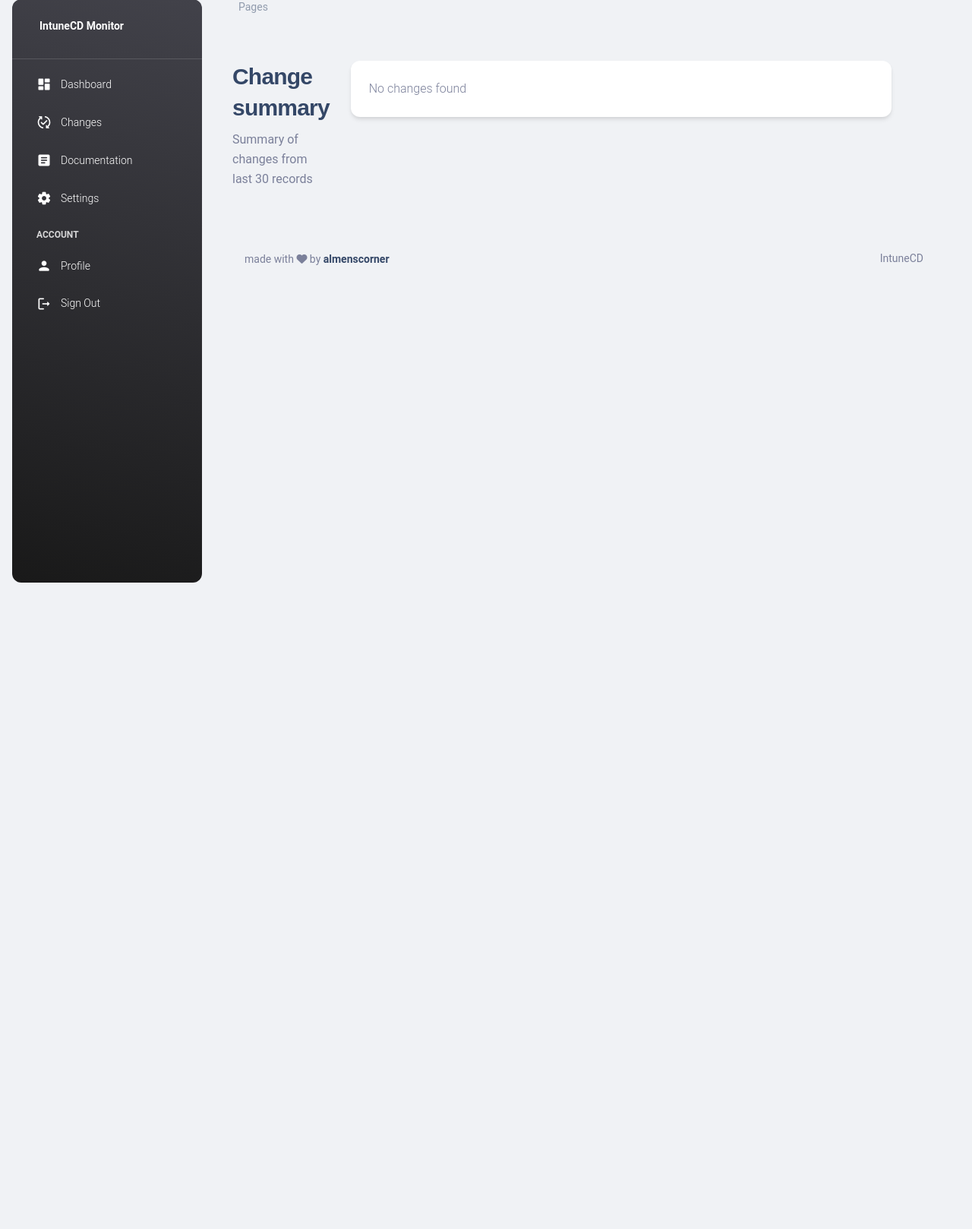
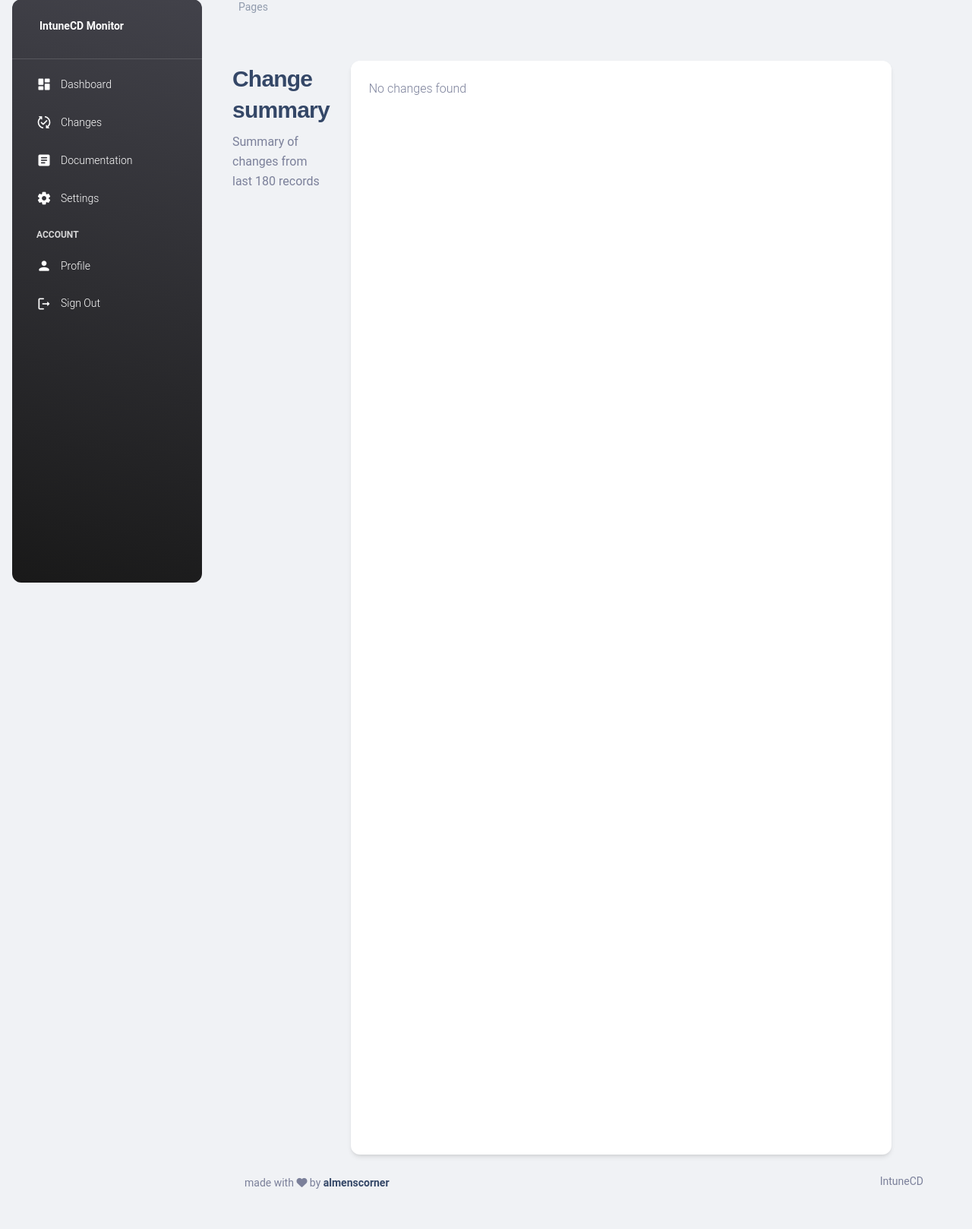
Before and after one commit to almenscorner/intunecd-monitor, a Flask app: template app/templates/pages/changes.html in a window 1280 px wide. Shown: the part 17-1635 px from the top of the page at 76% size. Before the commit the page ends 784 px from the top, so only its background shows below. Run offline with Flask 2, Linux system fonts and the light colour scheme; the template is opened without the code that fills it, so the values that code supplies are empty; parts of the project's set-up code (start-up, migrations or seed data) failed here and were passed over; some libraries are stand-ins or nearby versions.

Commit message:
30 to 180 records

```diff
--- a/app/templates/pages/changes.html
+++ b/app/templates/pages/changes.html
@@ -10,13 +10,13 @@
         <div class="col-lg-2">
             <div class="position-sticky pb-lg-5 pb-3 mt-lg-0 mt-5 ps-2" style="top: 100px">
                 <h3>Change summary</h3>
-                <h6 class="text-secondary font-weight-normal pe-3">Summary of changes from last 30 records</h6>
+                <h6 class="text-secondary font-weight-normal pe-3">Summary of changes from last 180 records</h6>
             </div>
         </div>
         <div class="col-lg-9">
 
             <div class="card">
-                <div class="card-body px-4 pb-2">
+                <div class="card-body px-4 pb-2" style="height: 90rem; overflow: auto;">
                     <div class="accordion accordion-flush" id="accordionFlush">
                         {% if changes %}
                         {% for change in changes %}
```
